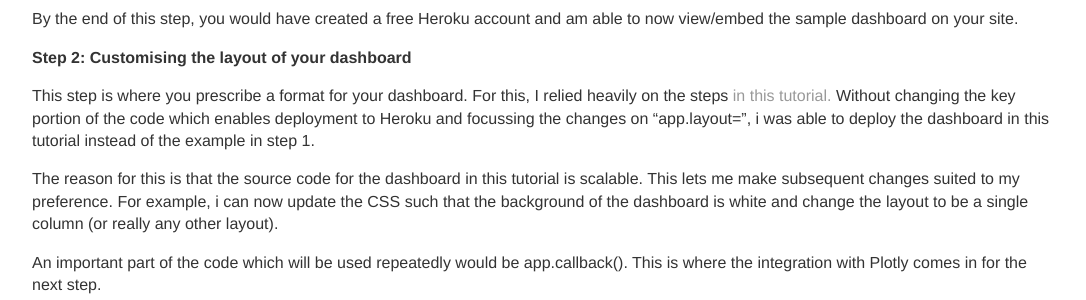
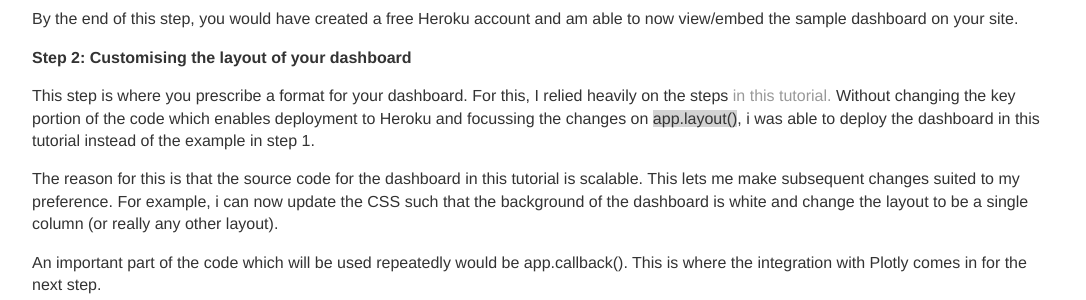
Before and after one commit to cchanzl/Lock-Screen, a Jekyll site: the page built from _posts/2020-06-19-Setting-up-Python-dashboard.md, in a window 1280 px wide. Shown: the part 811-1111 px from the top of the page, without its empty margins (96-1182 px from the left). Built offline with Jekyll 4.4.1, drawn with Linux system fonts in a browser that asks for light colours.

Commit message:
Update 2020-06-19-Setting-up-Python-dashboard.md

```diff
--- a/_posts/2020-06-19-Setting-up-Python-dashboard.md
+++ b/_posts/2020-06-19-Setting-up-Python-dashboard.md
@@ -33,7 +33,7 @@
 <b> Step 2: Customising the layout of your dashboard </b>
 <br>
 
-This step is where you prescribe a format for your dashboard. For this, I relied heavily on the steps <a href="https://www.statworx.com/at/blog/how-to-build-a-dashboard-in-python-plotly-dash-step-by-step-tutorial/"> in this tutorial. </a> Without changing the key portion of the code which enables deployment to Heroku and focussing the changes on "app.layout=", i was able to deploy the dashboard in this tutorial instead of the example in step 1.
+This step is where you prescribe a format for your dashboard. For this, I relied heavily on the steps <a href="https://www.statworx.com/at/blog/how-to-build-a-dashboard-in-python-plotly-dash-step-by-step-tutorial/"> in this tutorial. </a> Without changing the key portion of the code which enables deployment to Heroku and focussing the changes on <span style="background-color: #D3D3D3">app.layout()</span>, i was able to deploy the dashboard in this tutorial instead of the example in step 1.
 
 The reason for this is that the source code for the dashboard in this tutorial is scalable. This lets me make subsequent changes suited to my preference. For example, i can now update the CSS such that the background of the dashboard is white and change the layout to be a single column (or really any other layout).
 
```
